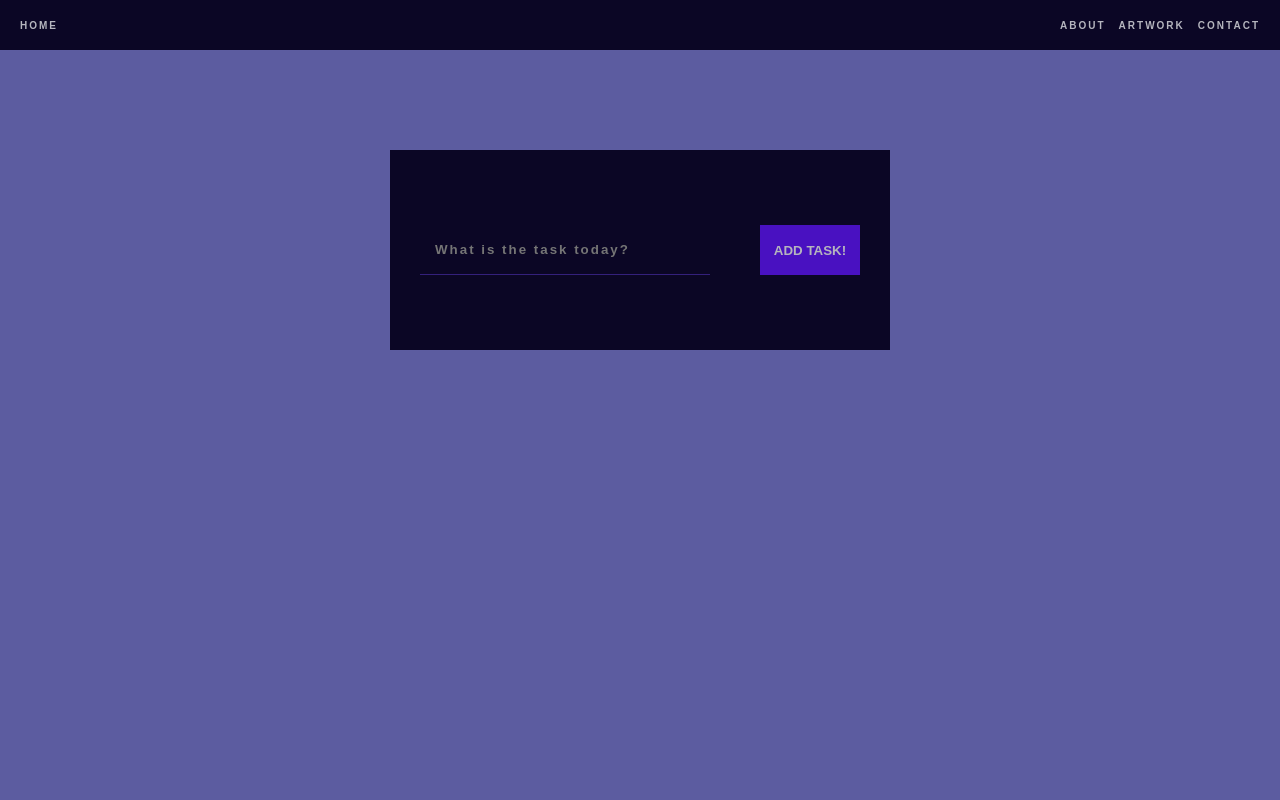
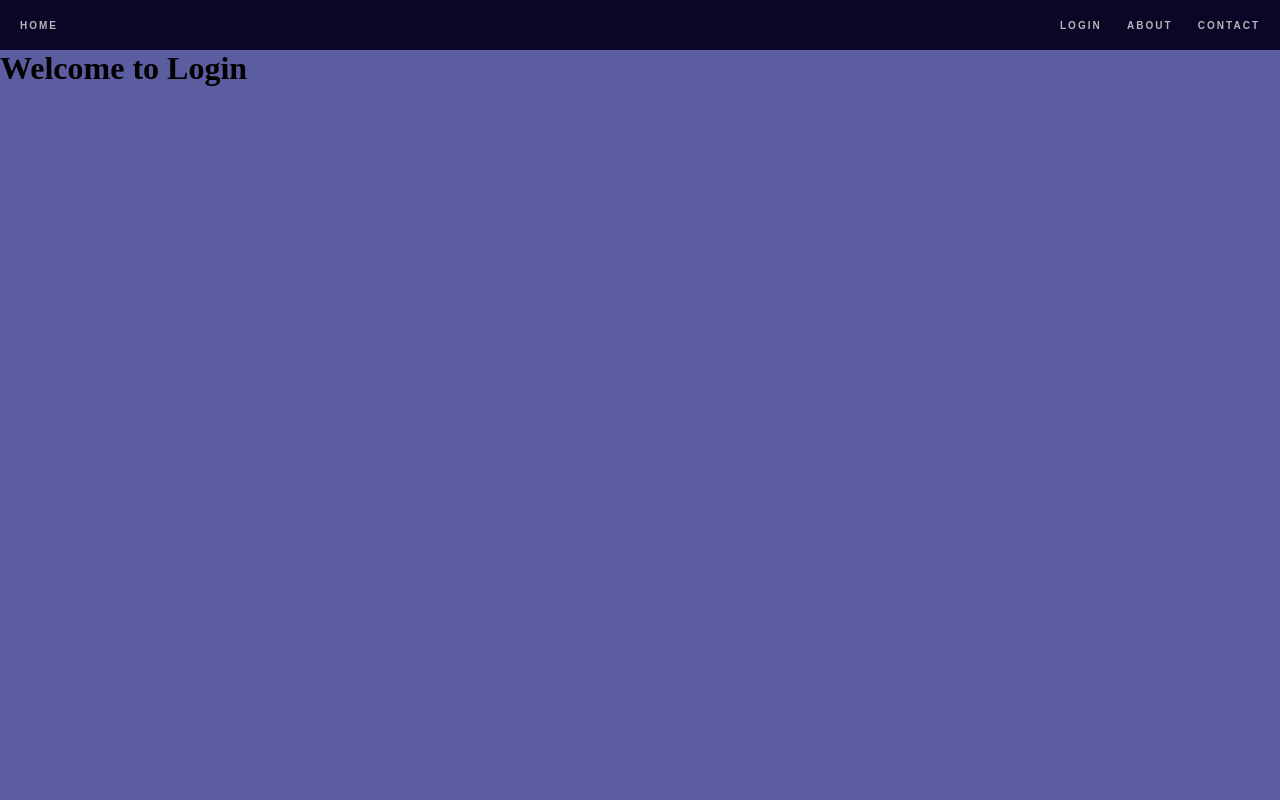
Before and after one commit to rico-td/ToDo-App, a React (Create React App) app: page /Login in a window 1280 px wide. Shown: the top 800 px of the page. Built offline with nearby package versions, Linux system fonts and the light colour scheme.

Commit message:
implement BrowserRouter

```diff
--- a/package.json
+++ b/package.json
@@ -12,6 +12,7 @@
     "@testing-library/user-event": "^13.5.0",
     "react": "^18.2.0",
     "react-dom": "^18.2.0",
+    "react-router-dom": "^6.22.0",
     "react-scripts": "5.0.1",
     "react-spinners": "^0.13.8",
     "uuid": "^9.0.1",
--- a/src/App.js
+++ b/src/App.js
@@ -2,8 +2,10 @@ import "./App.css";
 import TodoWrapper from "./components/TodoWrapper/TodoWrapper.js";
 import React, { useEffect, useState } from "react";
 import ClimbingBoxLoader from "react-spinners/ClimbingBoxLoader.js";
-import DotLoader from "react-spinners/DotLoader.js";
 import Navbar from "./components/navbar/Navbar.js";
+import { Routes, Route } from "react-router-dom";
+import Home from "./pages/Home.js";
+import Login from "./pages/Login.js";
 
 function App() {
   const [loading, setLoading] = useState(true);
@@ -11,7 +13,7 @@ function App() {
   useEffect(() => {
     setTimeout(() => {
       setLoading(false);
-    }, 5000);
+    }, 2000);
   }, []);
   return (
     <div className="App">
@@ -25,6 +27,11 @@ function App() {
         </>
       ) : (
         <>
+          <Routes>
+            <Route path="/" element={<Home />} />
+            <Route path="/Login" element={<Login />} />
+          </Routes>
+
           <Navbar className="navbar"></Navbar>
           <TodoWrapper className="TodoWrapper" />
         </>
--- a/src/components/buttons/std-btn/StandardButton.js
+++ b/src/components/buttons/std-btn/StandardButton.js
@@ -1,11 +1,8 @@
+import { Link } from "react-router-dom";
 import styles from "./StandardButton.module.css";
 
 const StandardButton = ({ link, name }) => {
-  return (
-    <a href={link} target="_blank" rel="noreferrer">
-      {name}
-    </a>
-  );
+  return <Link to={link}>{name}</Link>;
 };
 
 export default StandardButton;
--- a/src/components/navbar/Navbar.js
+++ b/src/components/navbar/Navbar.js
@@ -9,12 +9,12 @@ import styles from "./Navbar.module.css";
 const Navbar = () => {
   return (
     <div className={styles.navbar}>
-      <StandardButton link="https://www.google.com" name="Home" />
+      <StandardButton link="/" name="Home" />
 
       <div className={styles.menu}>
-        <StandardButton link="https://www.google.com" name="About" />
-        <StandardButton link="https://www.google.com" name="Artwork" />
-        <StandardButton link="https://www.google.com" name="Contact" />
+        <StandardButton link="/Login" name="Login" />
+        <StandardButton link="" name="About" />
+        <StandardButton link="" name="Contact" />
       </div>
     </div>
   );
--- a/src/index.js
+++ b/src/index.js
@@ -2,14 +2,15 @@ import React from "react";
 import ReactDOM from "react-dom/client";
 import App from "./App";
 import reportWebVitals from "./reportWebVitals";
+import { BrowserRouter } from "react-router-dom";
 
 const root = ReactDOM.createRoot(document.getElementById("root"));
 
 root.render(
   <React.StrictMode>
-    {/* <BrowserRouter> */}
-    <App />
-    {/* </BrowserRouter> */}
+    <BrowserRouter>
+      <App />
+    </BrowserRouter>
   </React.StrictMode>
 );
 
--- /dev/null
+++ b/src/pages/Home.js
@@ -0,0 +1,7 @@
+import React from "react";
+
+const Home = () => {
+  return <div></div>;
+};
+
+export default Home;
--- a/src/pages/Login.js
+++ b/src/pages/Login.js
@@ -1,17 +1,36 @@
+import "../App.css";
+import TodoWrapper from "../components/TodoWrapper/TodoWrapper.js";
 import React, { useEffect, useState } from "react";
+import ClimbingBoxLoader from "react-spinners/ClimbingBoxLoader.js";
+import Navbar from "../components/navbar/Navbar.js";
+import { Routes, Route } from "react-router-dom";
 
-const Login = () => {
-  const [isLoading, setisLoading] = useState(true);
+function Login() {
+  const [loading, setLoading] = useState(true);
 
   useEffect(() => {
-    const timer = setTimeout(() => {
-      setisLoading(false);
+    setTimeout(() => {
+      setLoading(false);
     }, 2000);
-
-    return () => clearTimeout(timer);
   }, []);
-
-  return <div>{isLoading ? "Loading..." : "Login Page"}</div>;
-};
+  return (
+    <div className="App">
+      {loading ? (
+        <>
+          <ClimbingBoxLoader
+            className="loadingIcon"
+            color="#0B0625"
+            size={20}
+          />
+        </>
+      ) : (
+        <>
+          <Navbar className="navbar"></Navbar>
+          <h1>Welcome to Login</h1>
+        </>
+      )}
+    </div>
+  );
+}
 
 export default Login;
```
Also changed, not shown: 1 other file (tests, documents, lock files or other folders).
